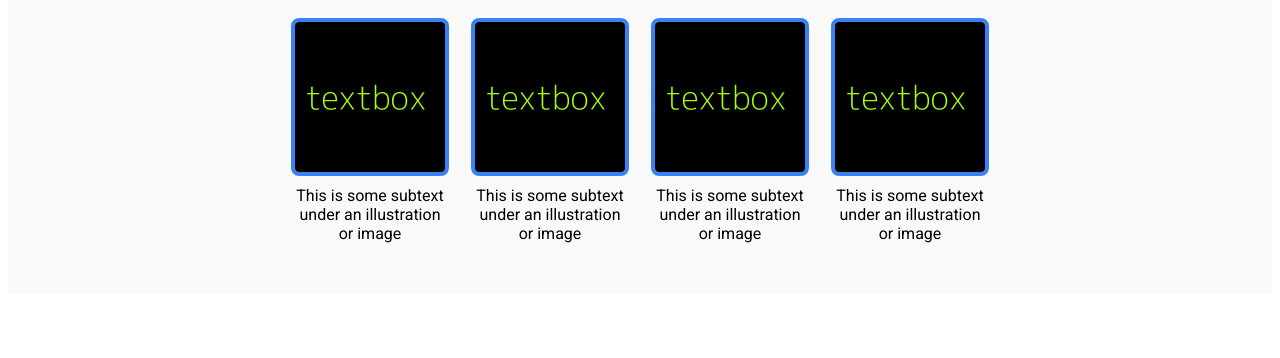
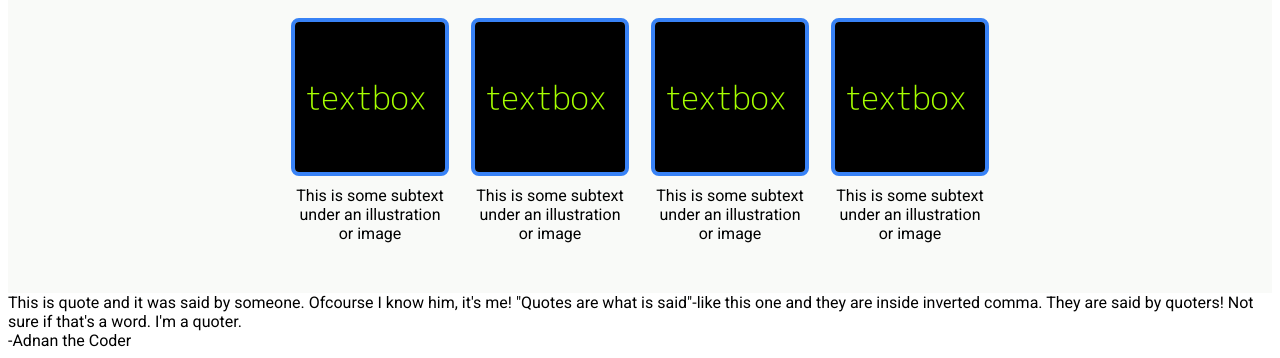
Before and after one commit to hossain-adnan/Landing-Page, a plain HTML site: page index.html in a window 1280 px wide. Shown: the part 612-970 px from the top of the page. Before the commit the page ends 913 px from the top, so only its background shows below. Drawn offline with Linux system fonts and the light colour scheme.

Commit message:
Write html for quote section

```diff
--- a/index.html
+++ b/index.html
@@ -31,6 +31,7 @@
     </div>
 
     <div class="info">
+
         <div class="info-header">Some random information</div>
         <div class="container">
             <div class="text-box">
@@ -52,5 +53,12 @@
         </div>
     </div>
 
+    <div class="quote">
+        <div class="quote-text">This is quote and it was said by someone. Ofcourse I know him, it's me! "Quotes are what is said"-like this one
+            and they are inside inverted comma. They are said by quoters! Not sure if that's a word. I'm a quoter.
+        </div>
+        <div class="quoter">-Adnan the Coder</div>
+    </div>
+
 </body>
 </html>
```
